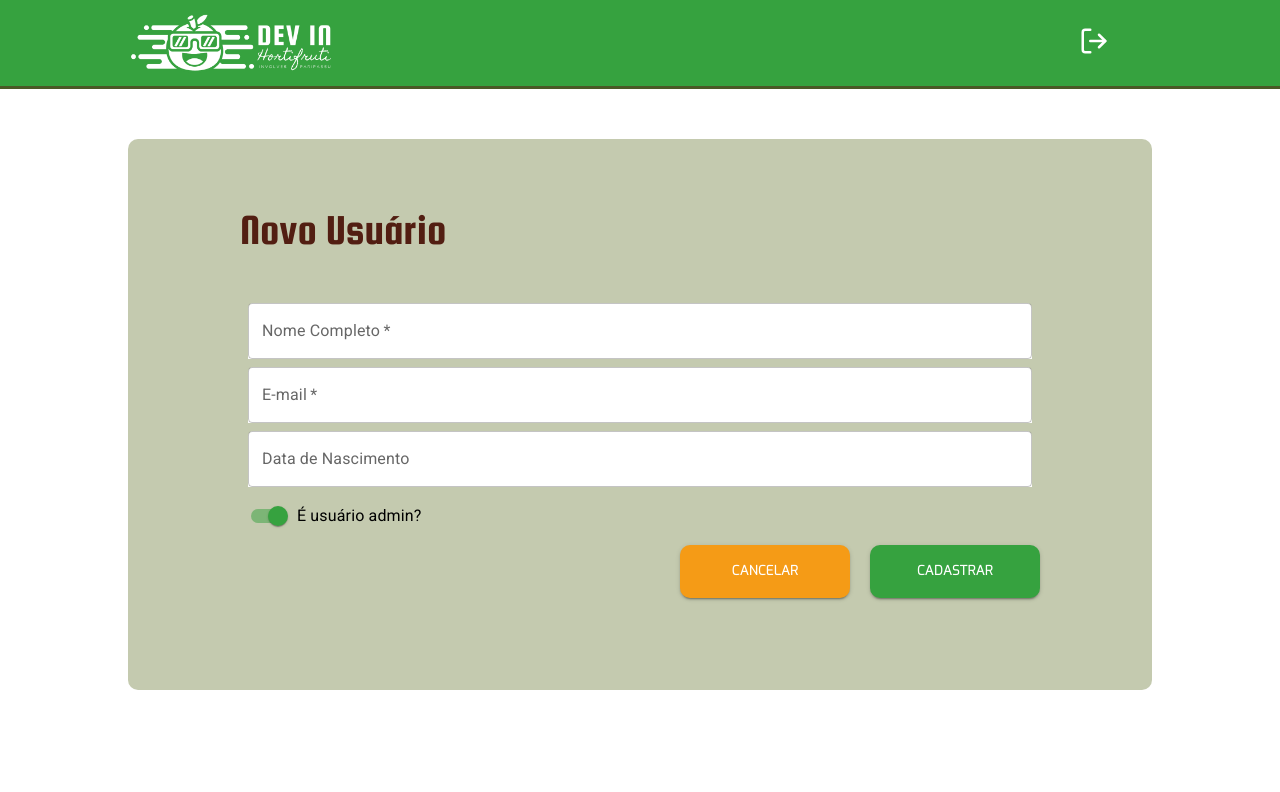
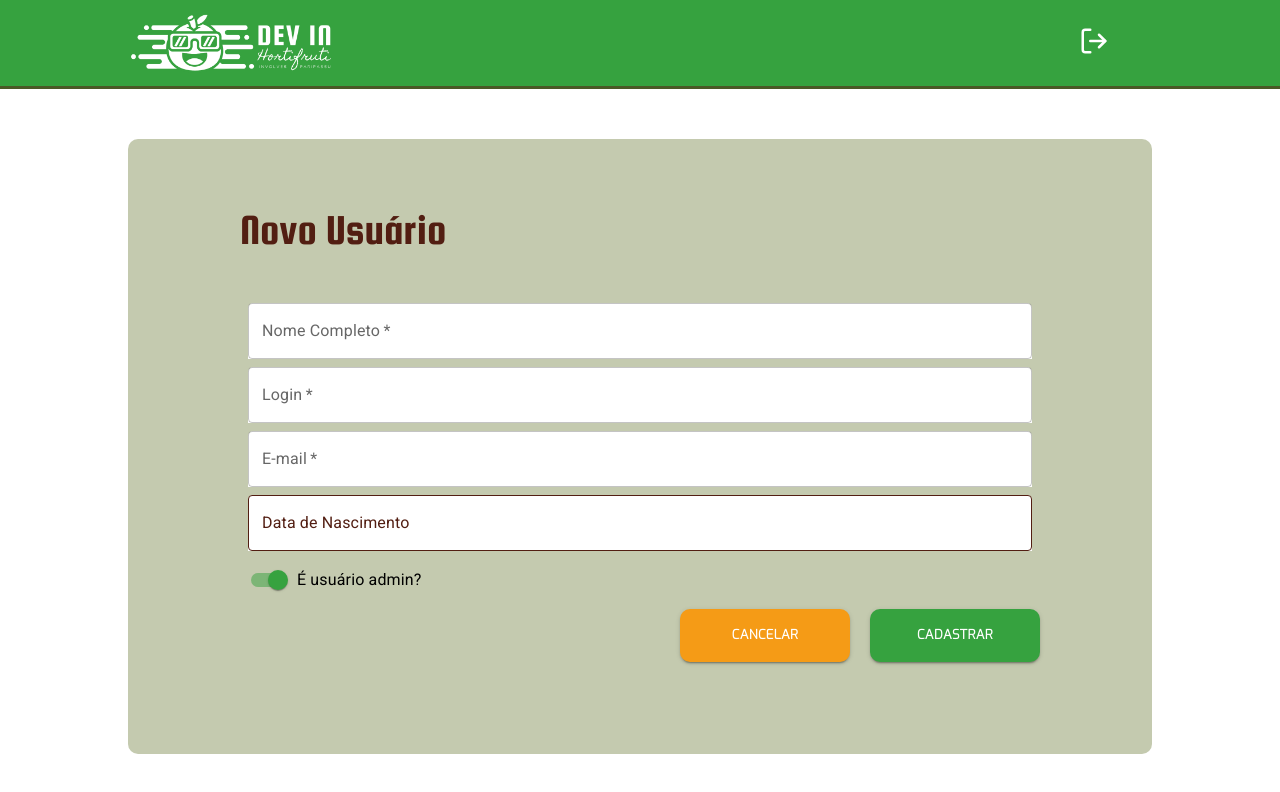
Before and after one commit to DEVin-Involves-PariPassu/M3P2-DEVinHortifruti-FrontEnd, a React (Create React App) app: page /usuarios/novo in a window 1280 px wide. Shown: the top 792 px of the page. Built offline with nearby package versions, Linux system fonts and the light colour scheme.

Commit message:
feat: adiciona campo de login no cadastro de usuario e torna campo data de nascimento obrigatorio

```diff
--- a/package.json
+++ b/package.json
@@ -15,6 +15,7 @@
     "sweetalert2": "^11.4.17",
     "axios": "^0.27.2",
     "date-fns": "^2.28.0",
+    "moment": "^2.29.3",
     "react": "^18.1.0",
     "react-datepicker": "^4.8.0",
     "react-dom": "^18.1.0",
--- a/src/components/InputCalendar/index.js
+++ /dev/null
@@ -1,26 +0,0 @@
-import React from "react";
-import TextField from "@mui/material/TextField";
-import { AdapterDateFns } from "@mui/x-date-pickers/AdapterDateFns";
-import { LocalizationProvider } from "@mui/x-date-pickers/LocalizationProvider";
-import { DatePicker } from "@mui/x-date-pickers/DatePicker";
-
-export default function InputCalendar() {
-  const [dtNascimento, setDtNascimento] = React.useState(null);
-
-  return (
-    <LocalizationProvider dateAdapter={AdapterDateFns}>
-      <DatePicker
-        disableFuture
-        placeholder="dd/mm/aaaa"
-        label="Data de Nascimento"
-        openTo="day"
-        views={["day", "month", "year"]}
-        value={dtNascimento}
-        onChange={(newDtNascimento) => {
-          setDtNascimento(newDtNascimento);
-        }}
-        renderInput={(params) => <TextField {...params} />}
-      />
-    </LocalizationProvider>
-  );
-}
--- a/src/components/UsuarioForm/index.js
+++ b/src/components/UsuarioForm/index.js
@@ -7,12 +7,17 @@ import {
   FormControlLabel,
   Button,
 } from "@mui/material";
-import InputCalendar from "components/InputCalendar";
 import Swal from "sweetalert2";
+import { AdapterDateFns } from "@mui/x-date-pickers/AdapterDateFns";
+import { LocalizationProvider } from "@mui/x-date-pickers/LocalizationProvider";
+import { DatePicker } from "@mui/x-date-pickers/DatePicker";
+import moment from "moment";
 
 const UsuarioForm = () => {
   const [nome, setNome] = useState("");
   const [email, setEmail] = useState("");
+  const [login, setLogin] = useState("");
+  const [dtNasc, setDtNasc] = useState("");
   const [dtNascimento, setDtNascimento] = useState("");
   const [isAdmin, setIsAdmin] = useState(true);
 
@@ -34,6 +39,12 @@ const UsuarioForm = () => {
       ) {
         alert("Insira um e-mail válido.");
         return;
+      } else if (!login) {
+        alert("Login é um campo obrigatório.");
+        return;
+      } else if (!dtNascimento) {
+        alert("Data de Nascimento é um campo obrigatório.");
+        return;
       }
       event.target.checkValidity();
 
@@ -54,7 +65,8 @@ const UsuarioForm = () => {
       });
     }
 
-    const response = await fetch("https://localhost:3000/usuarios/novo", {
+
+    const response = await fetch("https://localhost:8081/users", {
       headers: {
         Accept: "application/json",
         "Content-Type": "application/json",
@@ -64,6 +76,7 @@ const UsuarioForm = () => {
         nome: nome,
         email: email,
         dtNascimento: dtNascimento,
+        login: login,
         isAdmin: isAdmin,
       }),
     });
@@ -127,6 +140,15 @@ const UsuarioForm = () => {
 
         <TextField
           required
+          id="login"
+          label="Login"
+          placeholder="Login do Usuário"
+          value={login}
+          onChange={(e) => setLogin(e.target.value)}
+        />
+
+        <TextField
+          required
           id="email"
           label="E-mail"
           placeholder="devin@hortifruti.com"
@@ -134,7 +156,21 @@ const UsuarioForm = () => {
           onChange={(e) => setEmail(e.target.value)}
         />
 
-        <InputCalendar />
+        <LocalizationProvider dateAdapter={AdapterDateFns}>
+          <DatePicker
+            disableFuture
+            placeholder="dd/mm/aaaa"
+            label="Data de Nascimento"
+            openTo="day"
+            views={["day", "month", "year"]}
+            value={dtNasc}
+            onChange={(newDtNascimento) => {
+              setDtNasc(newDtNascimento)
+              setDtNascimento(moment(dtNasc).utc().format('DD-MM-YYYY'))
+            }}
+            renderInput={(params) => <TextField {...params} />}
+          />
+        </LocalizationProvider>
 
         <div className="switch-control">
           <FormControlLabel
```
